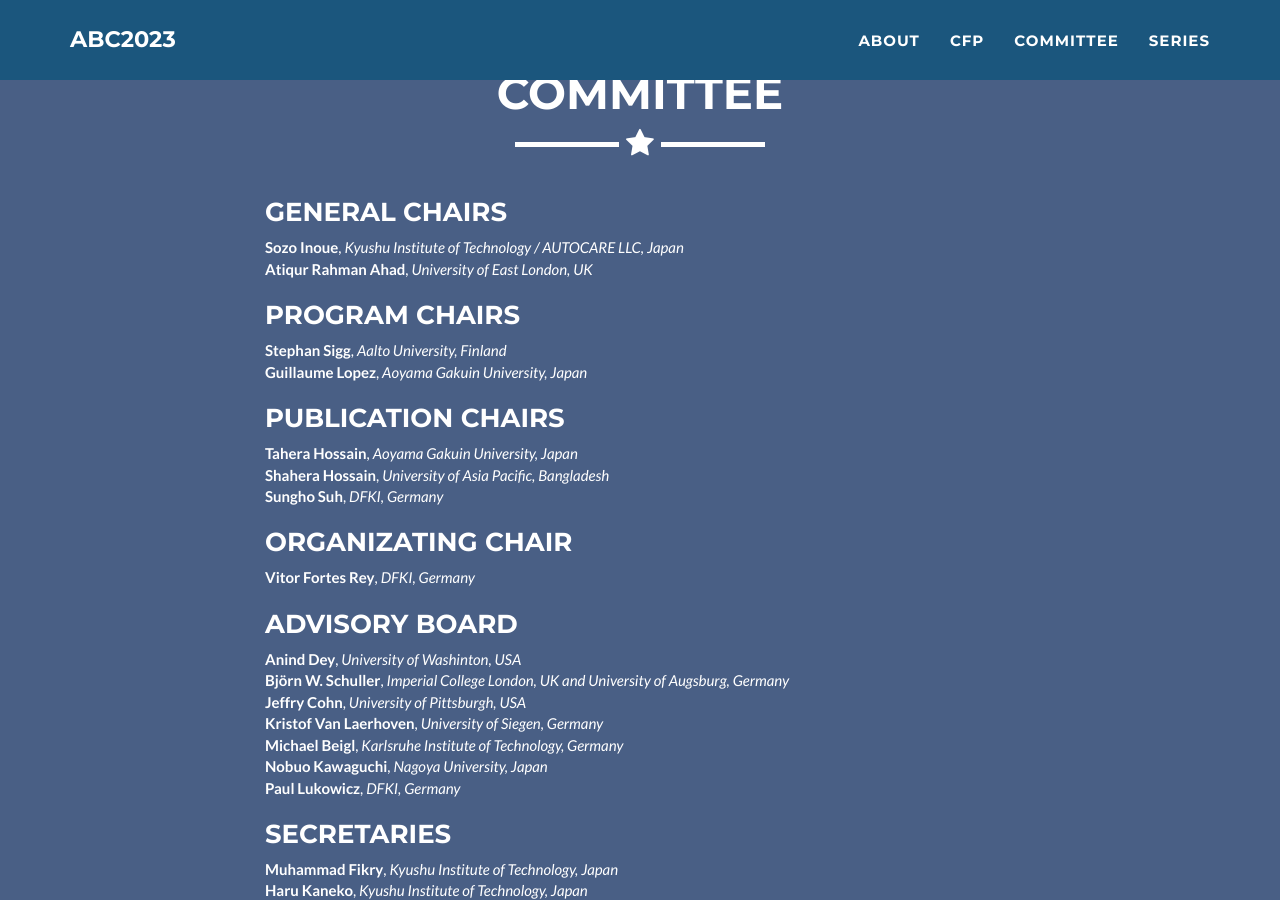
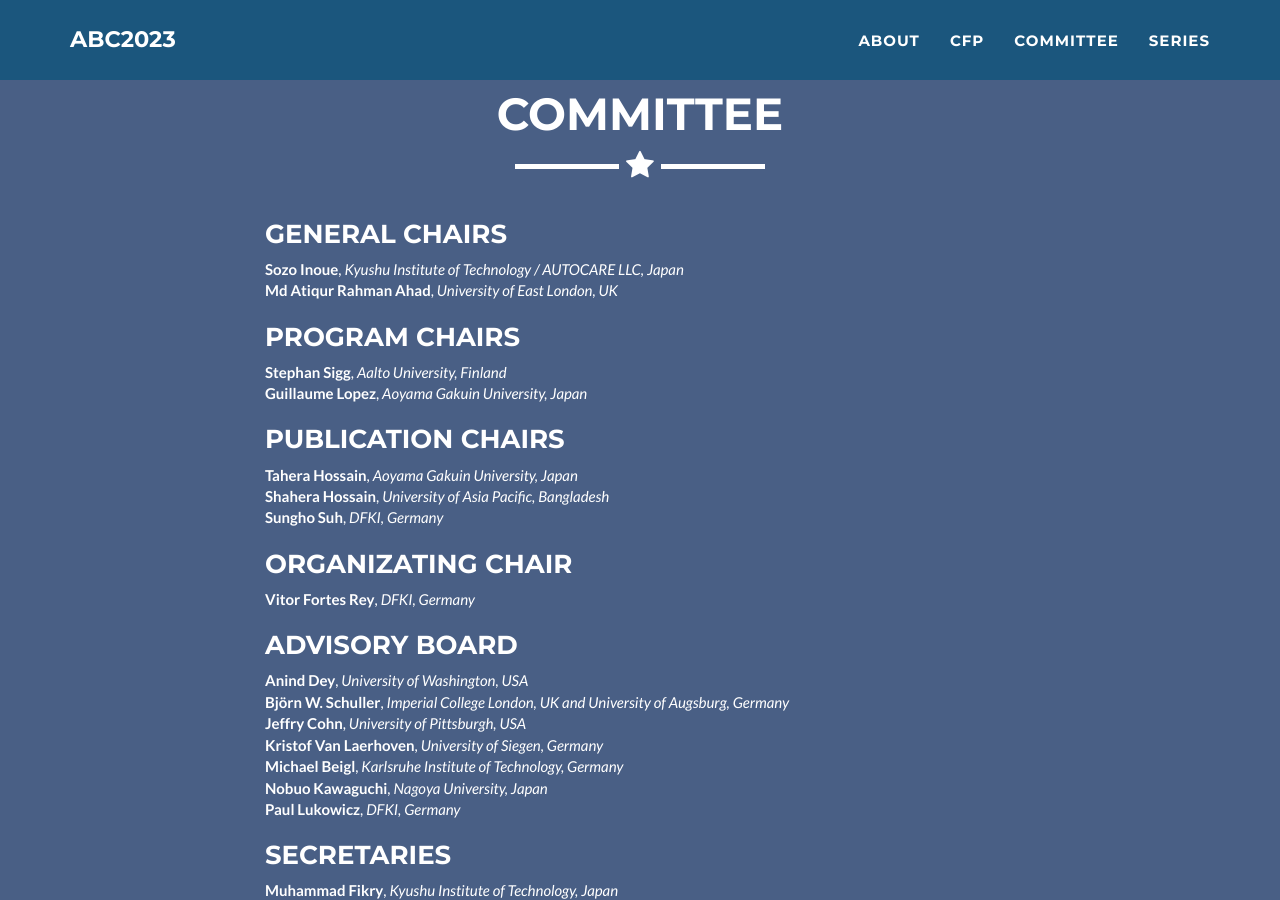
Before and after one commit to abc-research/abc-research.github.io, a Jekyll site: the page built from index.html, in a window 1280 px wide and 900 px high, scrolled down 3492 px. Built offline with Jekyll 4.4.1, drawn with Linux system fonts in a browser that asks for light colours.

Commit message:
Update _config.yml

```diff
--- a/_config.yml
+++ b/_config.yml
@@ -11,7 +11,8 @@ meta_author: Sozo Lab
 #location: London, United Kingdom (Hybrid)
 location: Kaiserslautern, Germany (Hybrid)
 date: September 7th - 9th, 2023
-#addition: 'Paper deadline: <span style="color:yellow"> July 31st, 2022 (Extended)</span>'
+#addition: 'Ca (<b>Kaiserslautern, Germany (Hybrid)</b>)'
+addition: 'Call for Papers <a href="https://abc-research.github.io/img/cfpABC23.pdf"></a>'
 conjunction:
   name: ICIEV&IVPR2022
   url: http://cennser.org/ICIEV/
@@ -323,7 +324,7 @@ committee:
     member:
       - name: Sozo Inoue
         affil: Kyushu Institute of Technology / AUTOCARE LLC, Japan
-      - name: Atiqur Rahman Ahad
+      - name: Md Atiqur Rahman Ahad
         affil: University of East London, UK
   - role: Program Chairs
     member:
@@ -376,7 +377,7 @@ committee:
   - role: Advisory Board
     member:
       - name: Anind Dey
-        affil: University of Washinton, USA
+        affil: University of Washington, USA
       - name: Björn W. Schuller
         affil: Imperial College London, UK and University of Augsburg, Germany
       - name: Jeffry Cohn
```
